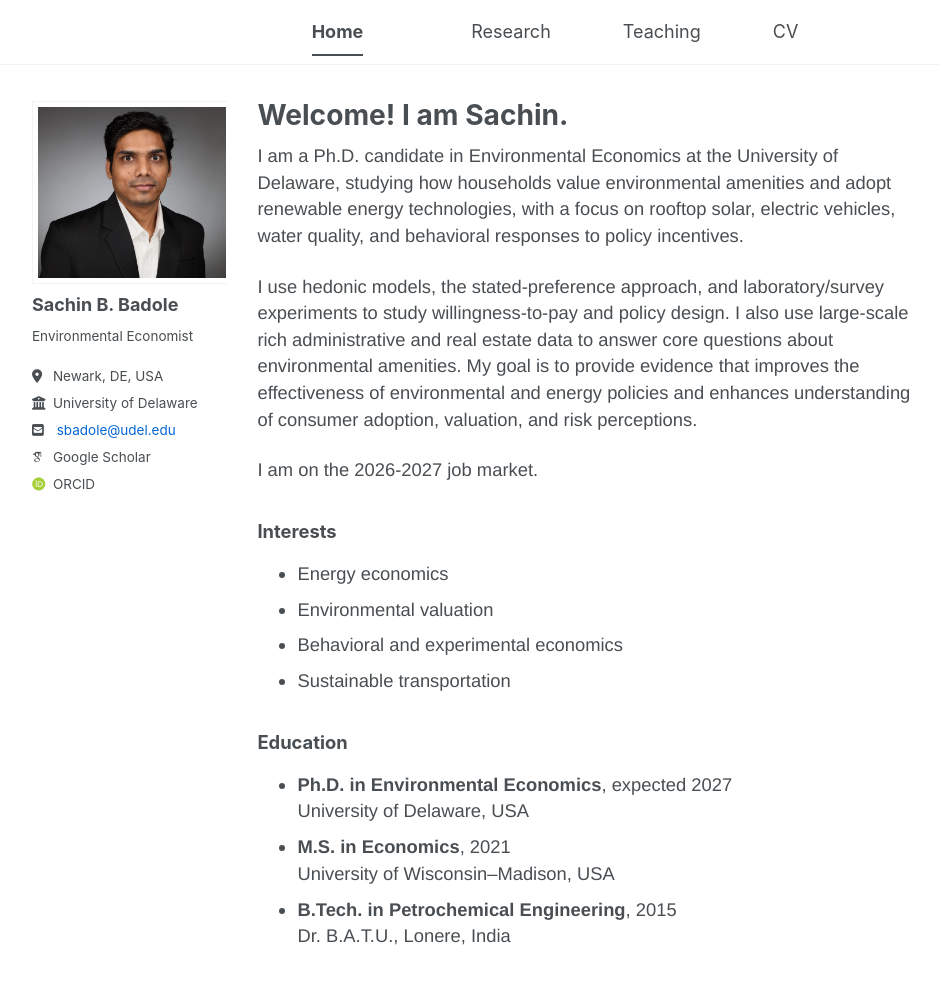
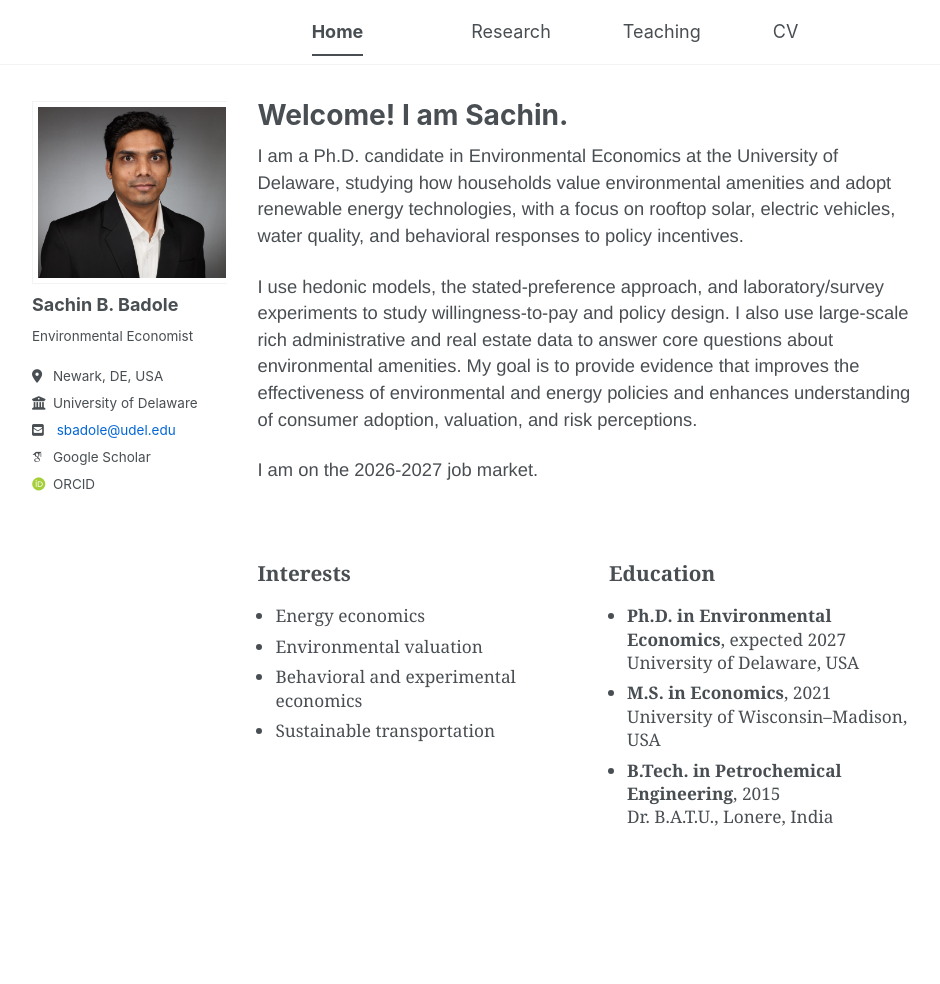
Before and after one commit to sachin-b-badole/sachin-b-badole.github.io, a Jekyll site: the page built from _pages/about.md, in a window 1280 px wide and 1049 px high. Shown: the top 984 px of the window, without its empty margins (76-1016 px from the left). Built offline with Jekyll 4.4.1, drawn with Linux system fonts in a browser that asks for light colours; some web fonts are replaced; a script bundle is joined from its source files by our own code; library files that are not in the unit come from our copies.

Commit message:
Update custom.css

```diff
--- a/assets/css/custom.css
+++ b/assets/css/custom.css
@@ -260,6 +260,54 @@ img {
 }
 
 
+/*For research intrest and education*/
+/* Two-column research interests + education block */
+.two-col-row {
+  display: grid;
+  grid-template-columns: 1fr 1fr;
+  gap: 2.5rem;
+  margin-top: 2rem;
+  max-width: 1000px;
+}
+
+/* Section headings */
+.two-col-block h3 {
+  font-family: "Georgia", "Times New Roman", serif;
+  font-size: 1.15rem;
+  font-weight: 600;
+  margin-bottom: 0.6rem;
+}
+
+/* Bullet styling */
+.interest-list li,
+.education-list li {
+  font-family: "Georgia", "Times New Roman", serif;
+  font-size: 0.96rem;
+  line-height: 1.35;
+  margin-bottom: 0.4rem;
+}
+
+/* Degree formatting */
+.education-list strong {
+  font-weight: 600;
+}
+
+/* Remove excess bullets spacing */
+.interest-list,
+.education-list {
+  padding-left: 1rem;
+}
+
+/* Mobile stacking */
+@media (max-width: 850px) {
+  .two-col-row {
+    grid-template-columns: 1fr;
+    gap: 1.5rem;
+  }
+}
+
+
+
 
 
 
```
